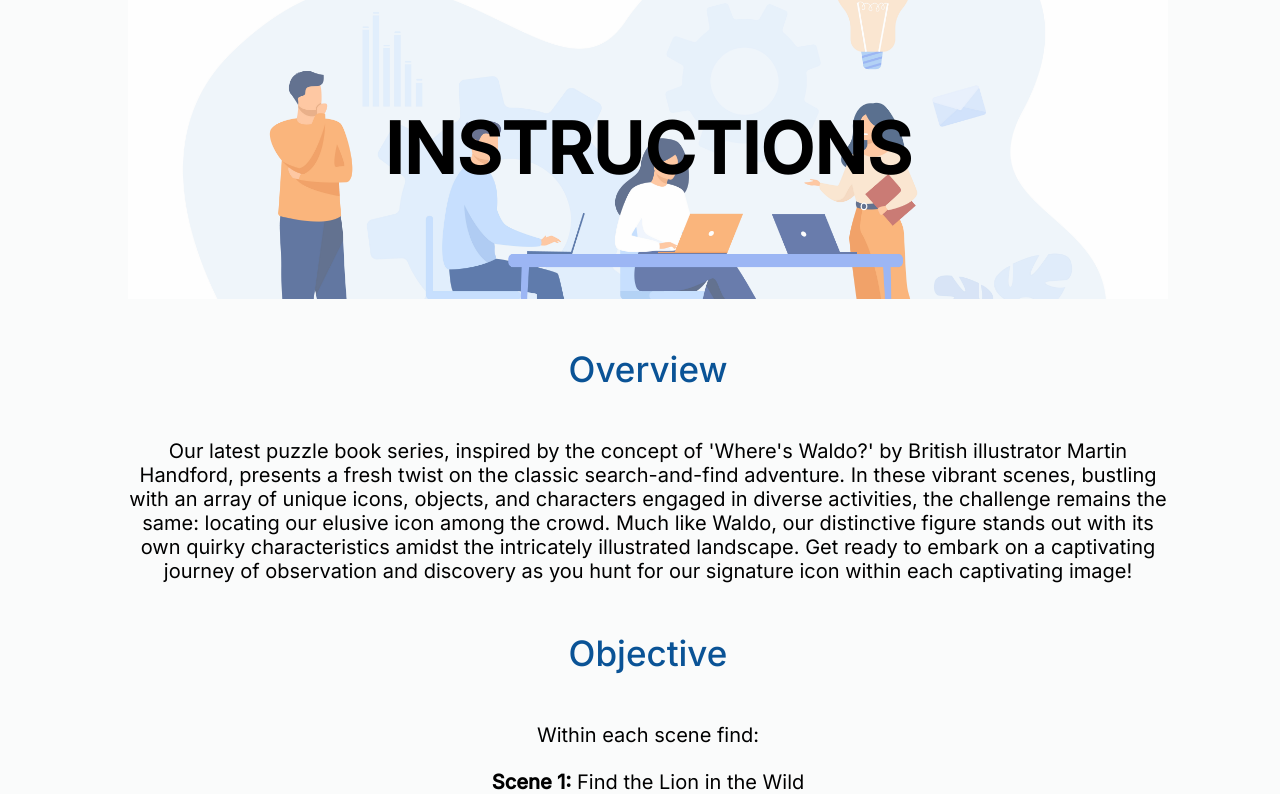
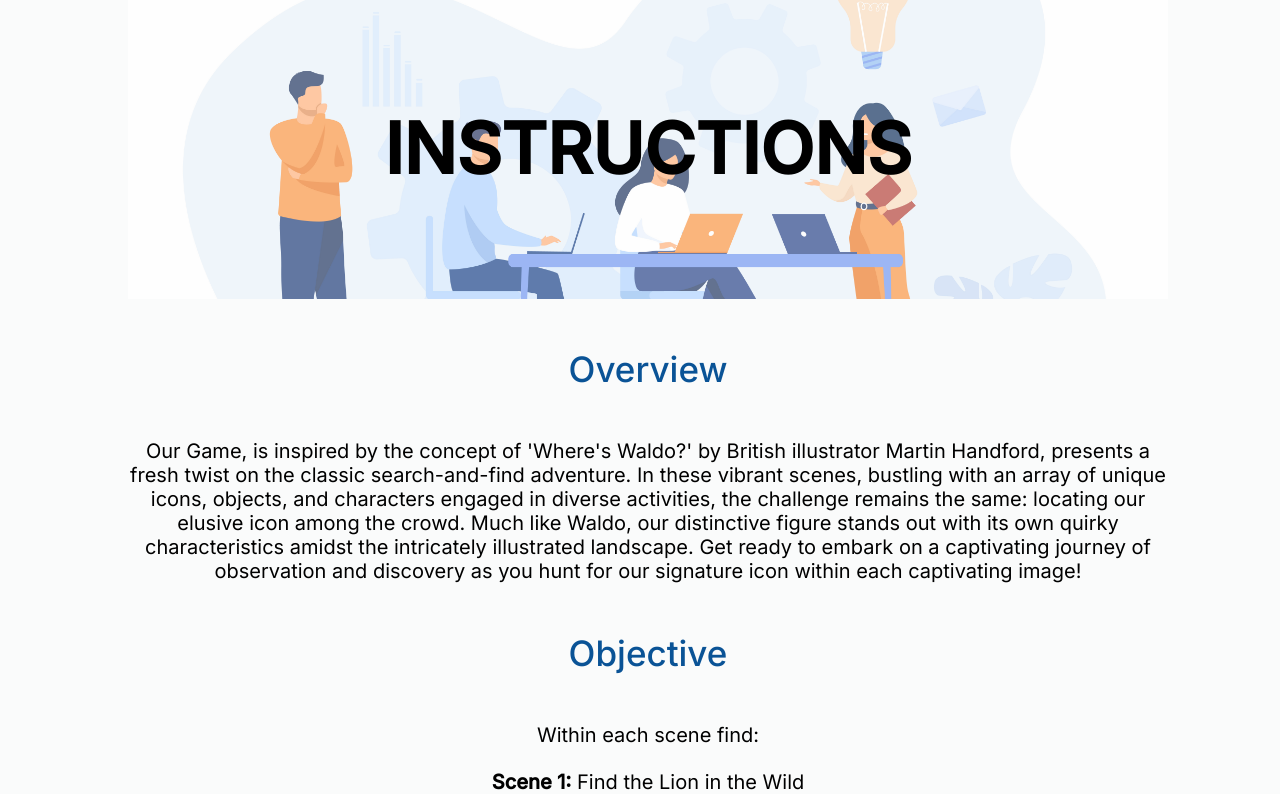
Before and after one commit to rehan-code/Game-Library-Web-App, a PHP site: page /instruction/instruction.php in a window 1280 px wide. Shown: the part 161-955 px from the top of the page. Run offline with PHP 8.4, Linux system fonts and the light colour scheme.

Commit message:
update instruction page
had a typo

```diff
--- a/html/instruction/instruction.php
+++ b/html/instruction/instruction.php
@@ -23,7 +23,7 @@
             </div>
             <h2 class="heading">Overview</h2>
             <p class="heading-paragraph">
-            Our latest puzzle book series, inspired by the concept of 'Where's Waldo?' by British illustrator Martin Handford,
+            Our Game, is inspired by the concept of 'Where's Waldo?' by British illustrator Martin Handford,
              presents a fresh twist on the classic search-and-find adventure. In these vibrant scenes, bustling with an array
              of unique icons, objects, and characters engaged in diverse activities, the challenge remains the same: locating
              our elusive icon among the crowd. Much like Waldo, our distinctive figure stands out with its own quirky
```
